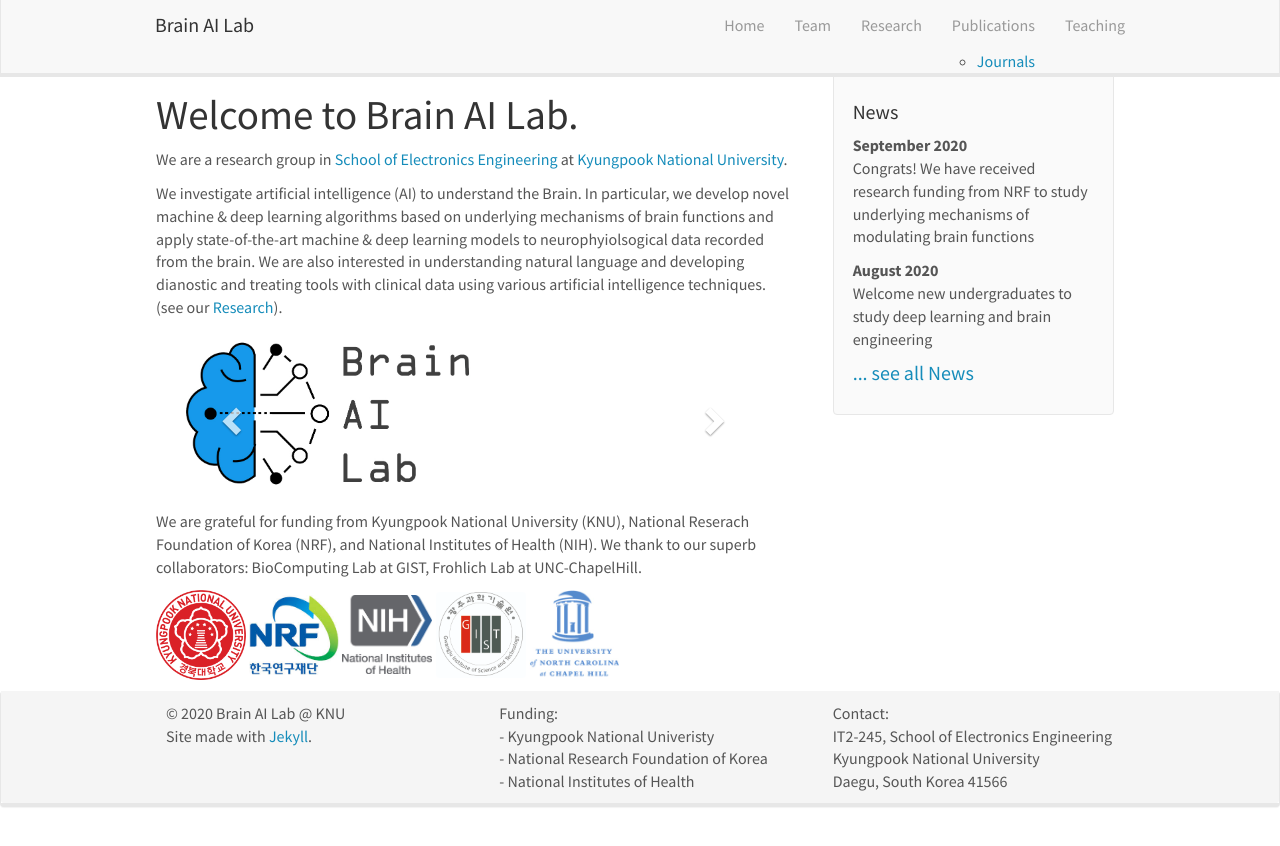
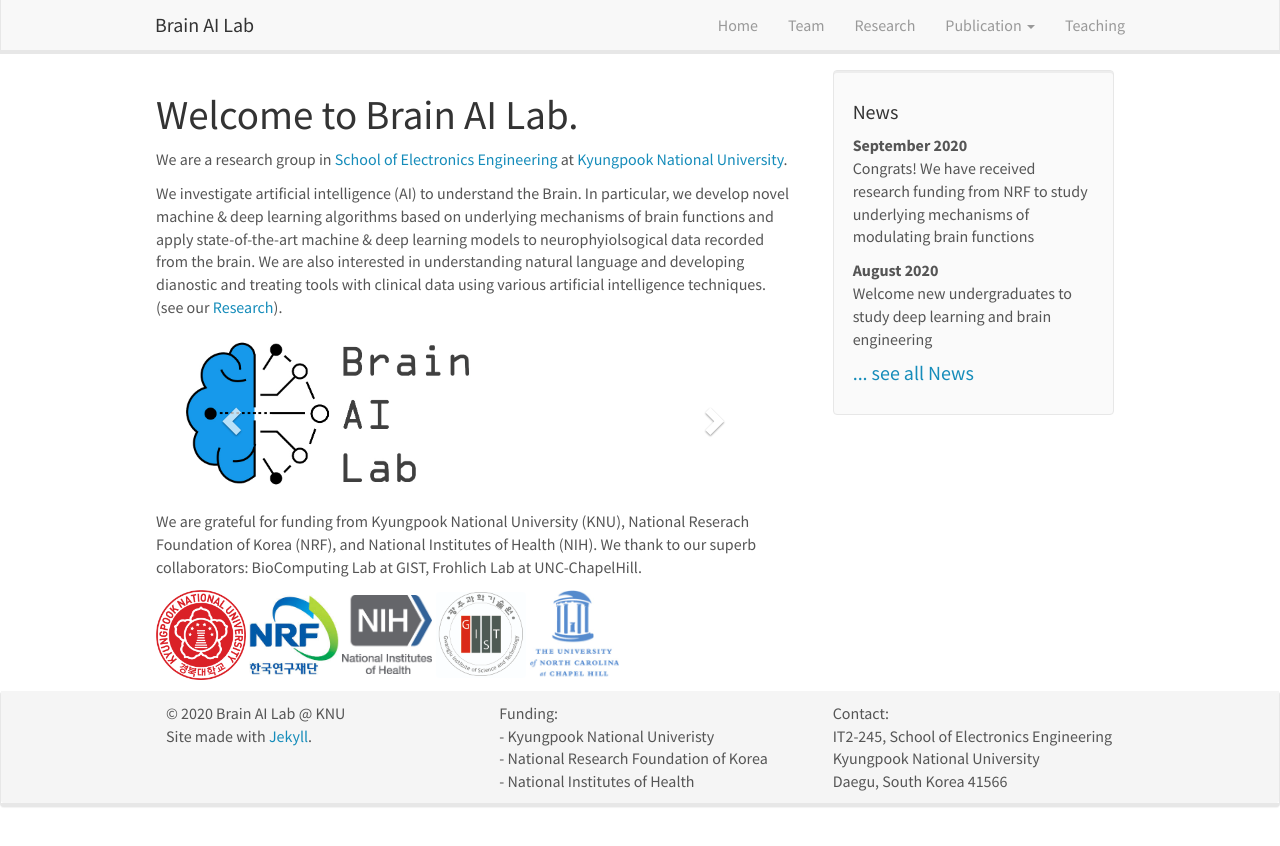
Before and after one commit to KNU-BrainAI/knu-brainai.github.io, a Jekyll site: the page built from _pages/home.md, in a window 1280 px wide. Shown: the top 846 px of the page. Built offline with Jekyll 4.4.1, drawn with Linux system fonts in a browser that asks for light colours; nearby versions of some CDN libraries.

Commit message:
Update header.html

```diff
--- a/_includes/header.html
+++ b/_includes/header.html
@@ -15,13 +15,15 @@
 	  <ul class="nav navbar-nav navbar-right">
 		<li><a href="{{ site.url }}{{ site.baseurl }}/">Home</a></li>
 		<li><a href="{{ site.url }}{{ site.baseurl }}/team">Team</a></li>
-		  <li><a href="{{ site.url }}{{ site.baseurl }}/research">Research</a></li>
-		<li><a href="{{ site.url }}{{ site.baseurl }}/publications">Publications</a>
-
-			<ul class="dropdown">
-                	<li><a href="{{ site.url }}{{ site.baseurl }}/Journals">Journals</a></li>
-			</ul>
-
+		<li><a href="{{ site.url }}{{ site.baseurl }}/research">Research</a></li>
+		<li class="dropdown">
+			<a class="dropdown-toggle" data-toggle="dropdown" href="#">Publication
+				<span class="caret"></span></a>
+        			<ul class="dropdown-menu">
+          				<li><a href="#">Page 1-1</a></li>
+          				<li><a href="#">Page 1-2</a></li>
+          				<li><a href="#">Page 1-3</a></li>
+        			</ul>
 		</li>
 		<li><a href="{{ site.url }}{{ site.baseurl }}/teaching">Teaching</a></li>
 
```
